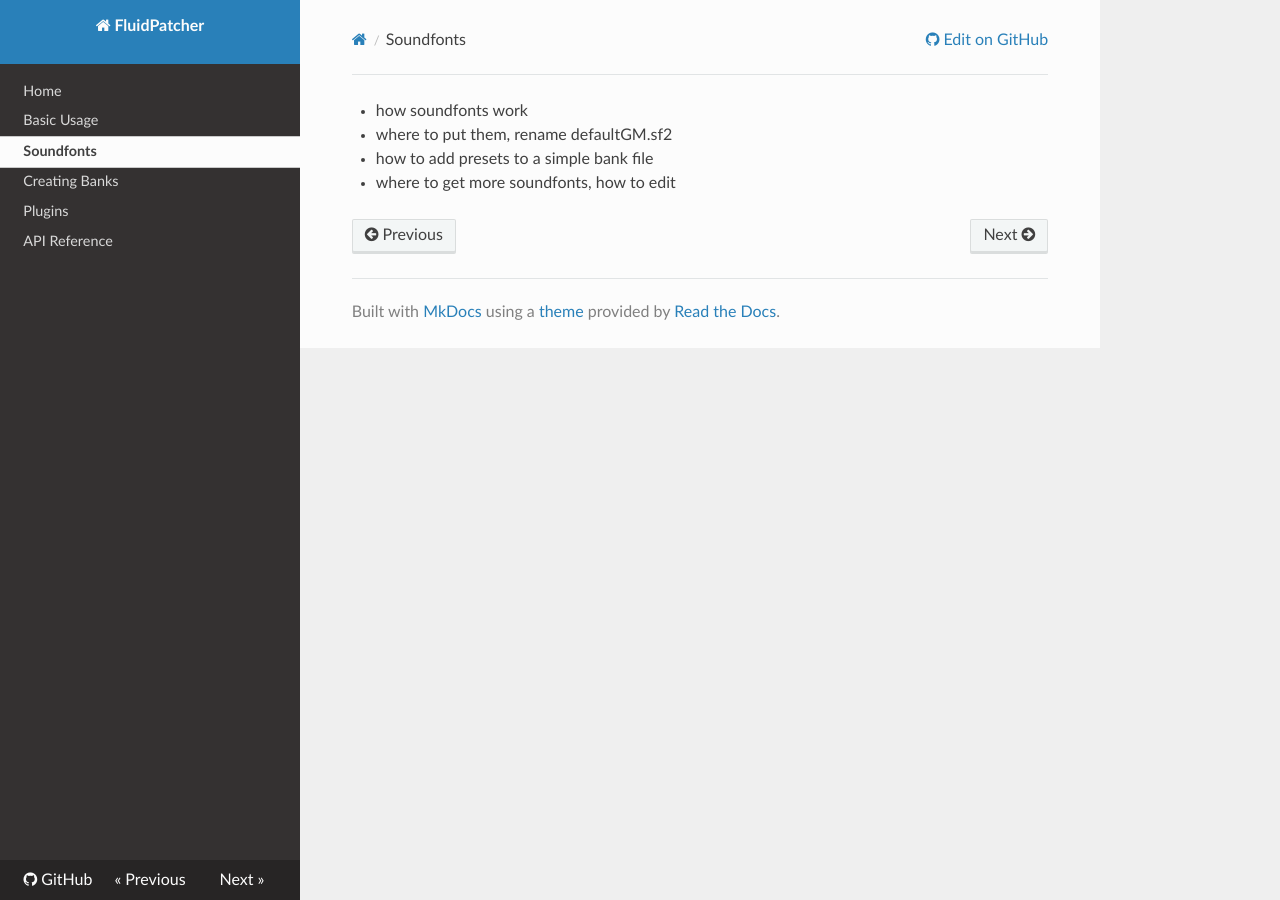
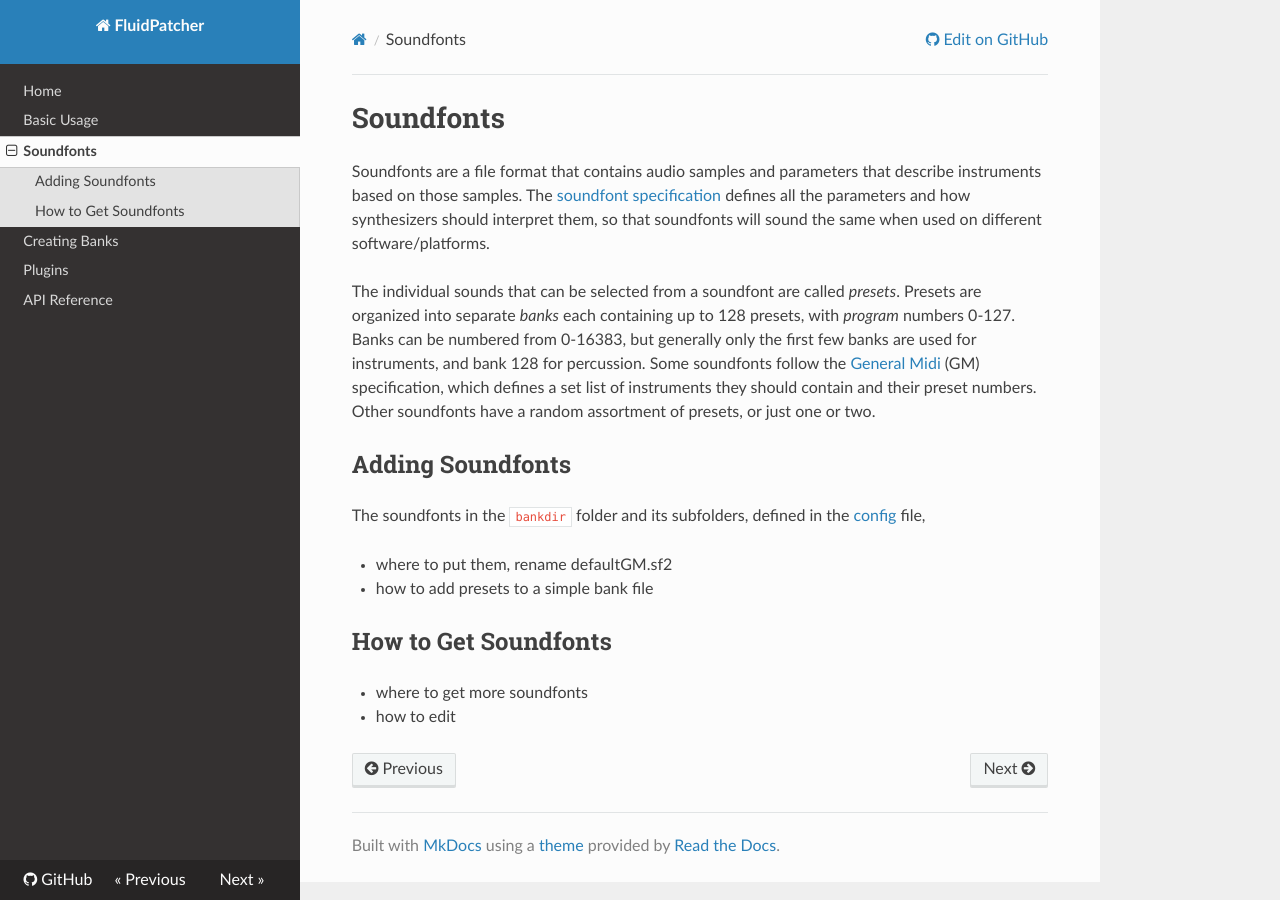
Before and after one commit to GeekFunkLabs/fluidpatcher, an MkDocs documentation site: the page built from docs/soundfonts.md, in a window 1280 px wide. Built offline with MkDocs 1.6.1, drawn with Linux system fonts in a browser that asks for light colours; nearby versions of some CDN libraries.

Commit message:
docs update

```diff
--- a/docs/soundfonts.md
+++ b/docs/soundfonts.md
@@ -1,4 +1,17 @@
-- how soundfonts work
+# Soundfonts
+
+Soundfonts are a file format that contains audio samples and parameters that describe instruments based on those samples. The [soundfont specification](http://www.synthfont.com/sfspec24.pdf) defines all the parameters and how synthesizers should interpret them, so that soundfonts will sound the same when used on different software/platforms.
+
+The individual sounds that can be selected from a soundfont are called _presets_. Presets are organized into separate _banks_ each containing up to 128 presets, with _program_ numbers 0-127. Banks can be numbered from 0-16383, but generally only the first few banks are used for instruments, and bank 128 for percussion. Some soundfonts follow the [General Midi](https://www.midi.org/specifications/midi1-specifications/general-midi-specifications) (GM) specification, which defines a set list of instruments they should contain and their preset numbers. Other soundfonts have a random assortment of presets, or just one or two.
+
+## Adding Soundfonts
+
+The soundfonts in the `bankdir` folder and its subfolders, defined in the [config](basic_usage/#config-files) file,
+
 - where to put them, rename defaultGM.sf2
 - how to add presets to a simple bank file
-- where to get more soundfonts, how to edit
+
+## How to Get Soundfonts
+
+- where to get more soundfonts
+- how to edit
```
Also changed, not shown: docs/bank_files.md (+0 -1 lines).
